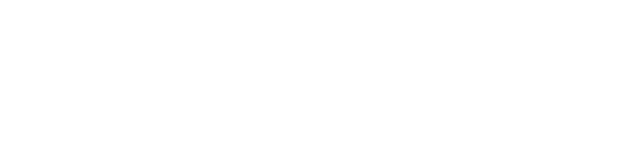
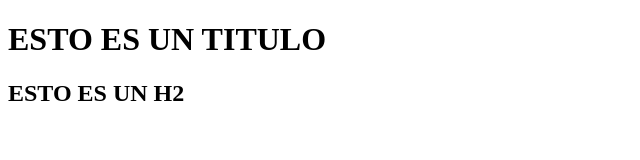
Before and after one commit to luisgonzalez03/clase-git-bp-2023-1, a plain HTML site: page index.html in a window 1280 px wide. Shown: the whole page, without its empty margins (0-640 px from the left). Drawn offline with Linux system fonts and the light colour scheme.

Commit message:
second commit

```diff
--- a/index.html
+++ b/index.html
@@ -4,9 +4,10 @@
     <meta charset="UTF-8">
     <meta http-equiv="X-UA-Compatible" content="IE=edge">
     <meta name="viewport" content="width=device-width, initial-scale=1.0">
-    <title>Document</title>
+    <title>MI PRIMERA PAGINA</title>
 </head>
 <body>
-
+    <h1>ESTO ES UN TITULO</h1>
+    <h2>ESTO ES UN H2</h2>
 </body>
 </html>
```
